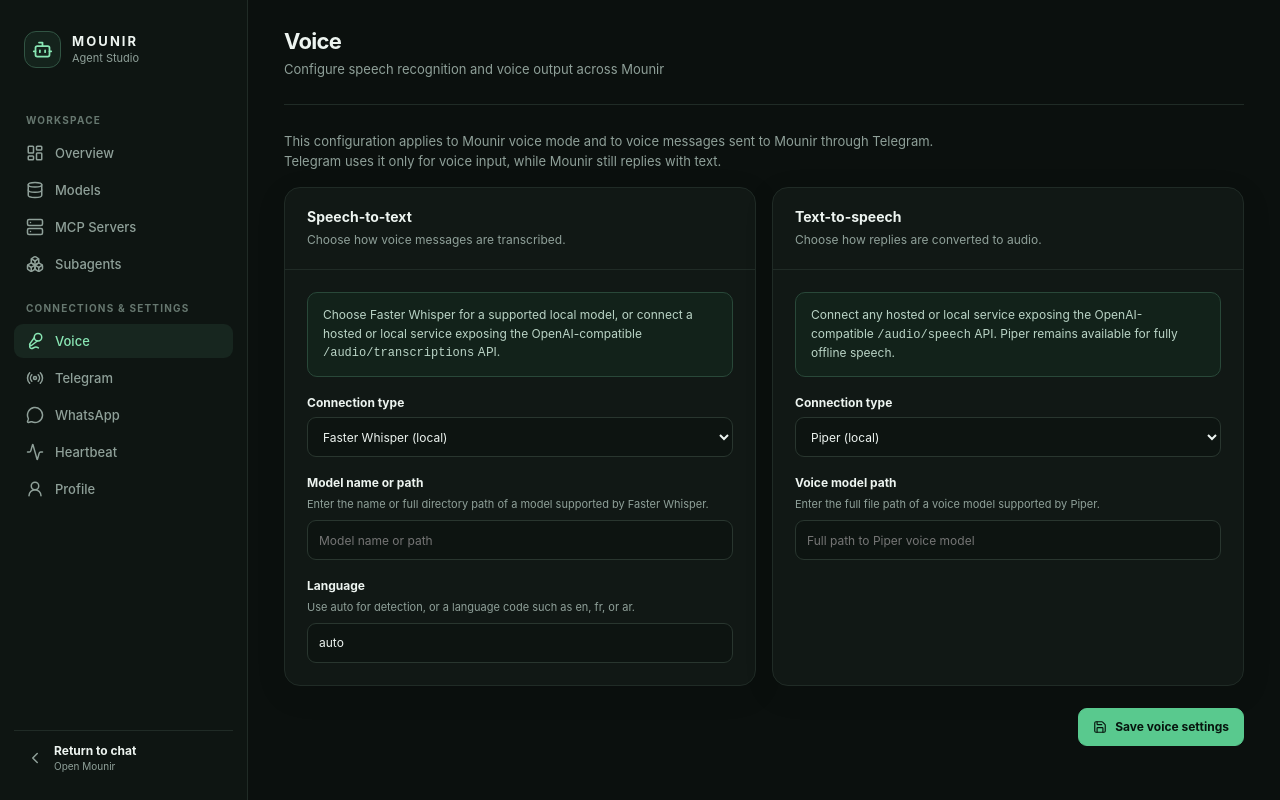
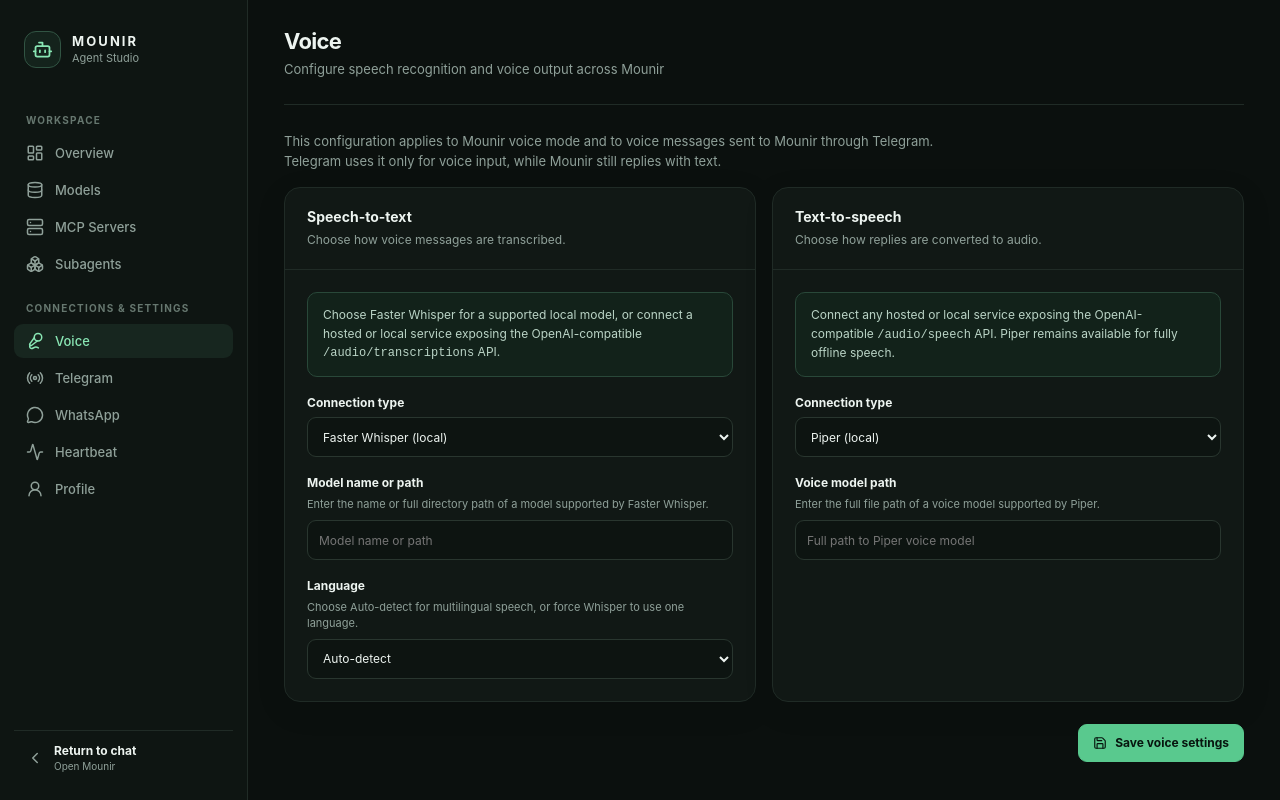
Before and after one commit to AhmedAabedd/jarvis-local-assistant, a React (Vite) app in the folder frontend/: page /admin/voice in a window 1280 px wide. Built offline with nearby package versions, Linux system fonts and the light colour scheme; no server answers.

Commit message:
[FIX] AUDIO CONFIGURATION :Change the language field from free text to selection

```diff
--- a/frontend/src/features/settings/VoicePage.tsx
+++ b/frontend/src/features/settings/VoicePage.tsx
@@ -109,9 +109,14 @@
                 <Field
                   full
                   label="Language"
-                  hint="Use auto for detection, or a language code such as en, fr, or ar."
+                  hint="Choose Auto-detect for multilingual speech, or force Whisper to use one language."
                 >
-                  <input name="stt_language" defaultValue={query.data?.stt.language || 'auto'} />
+                  <select name="stt_language" defaultValue={query.data?.stt.language || 'auto'}>
+                    <option value="auto">Auto-detect</option>
+                    <option value="en">English</option>
+                    <option value="fr">French</option>
+                    <option value="ar">Arabic</option>
+                  </select>
                 </Field>
                 {remoteStt && (
                   <>
```
Also changed, not shown: 2 other files (tests, documents, lock files or other folders).
